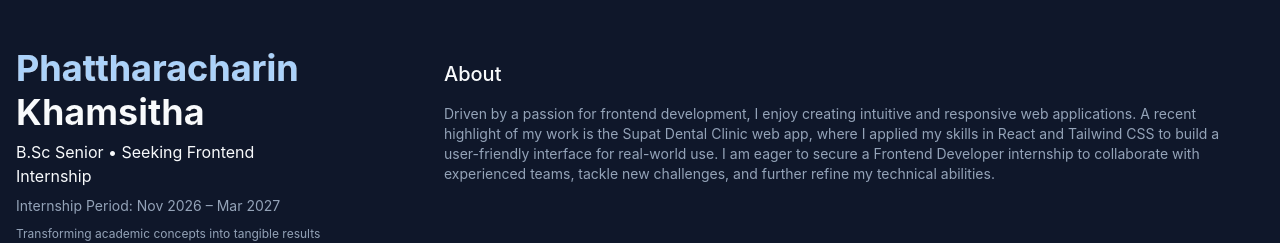
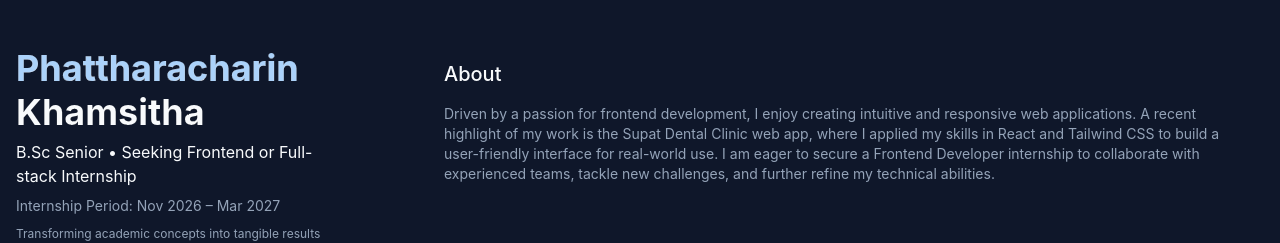
Before and after one commit to Phattharacharin/Portfolio, a React (Vite) app: page / in a window 1280 px wide. Shown: the top 243 px of the page. Built offline with nearby package versions, Linux system fonts and the light colour scheme.

Commit message:
ปรับ header

```diff
--- a/src/contents/header.js
+++ b/src/contents/header.js
@@ -3,7 +3,7 @@ import fileName from "../assets/resume_data.pdf"
 export const data = {
     name: "Phattharacharin",
     last: "Khamsitha",
-    title: "B.Sc Senior • Seeking Frontend Internship",
+    title: "B.Sc Senior • Seeking Frontend or Full-stack Internship",
     period: "Internship Period: Nov 2026 – Mar 2027",
     caption: "Transforming academic concepts into tangible results through hands-on experience.",
     btnText: "Resume",
```
